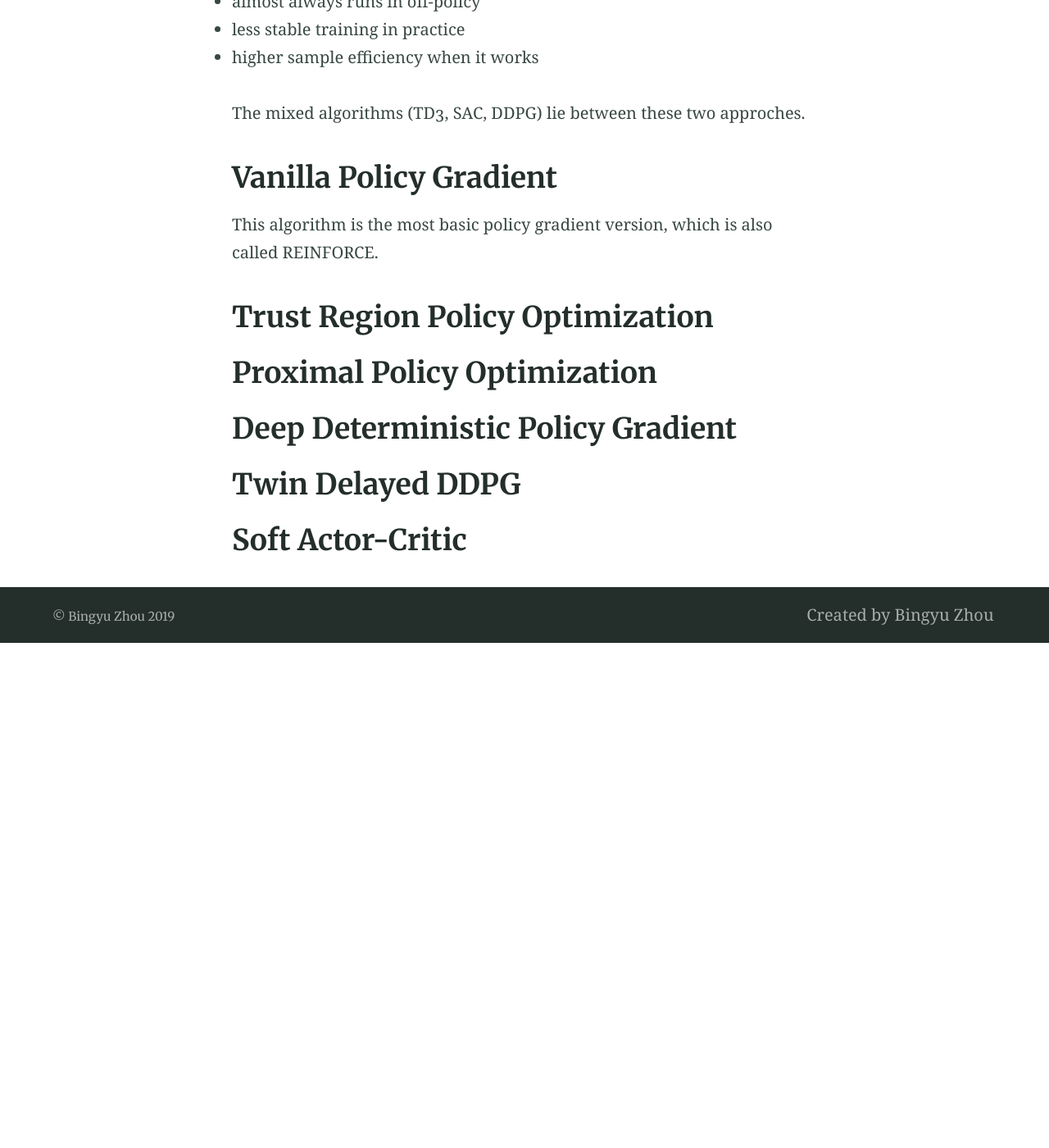
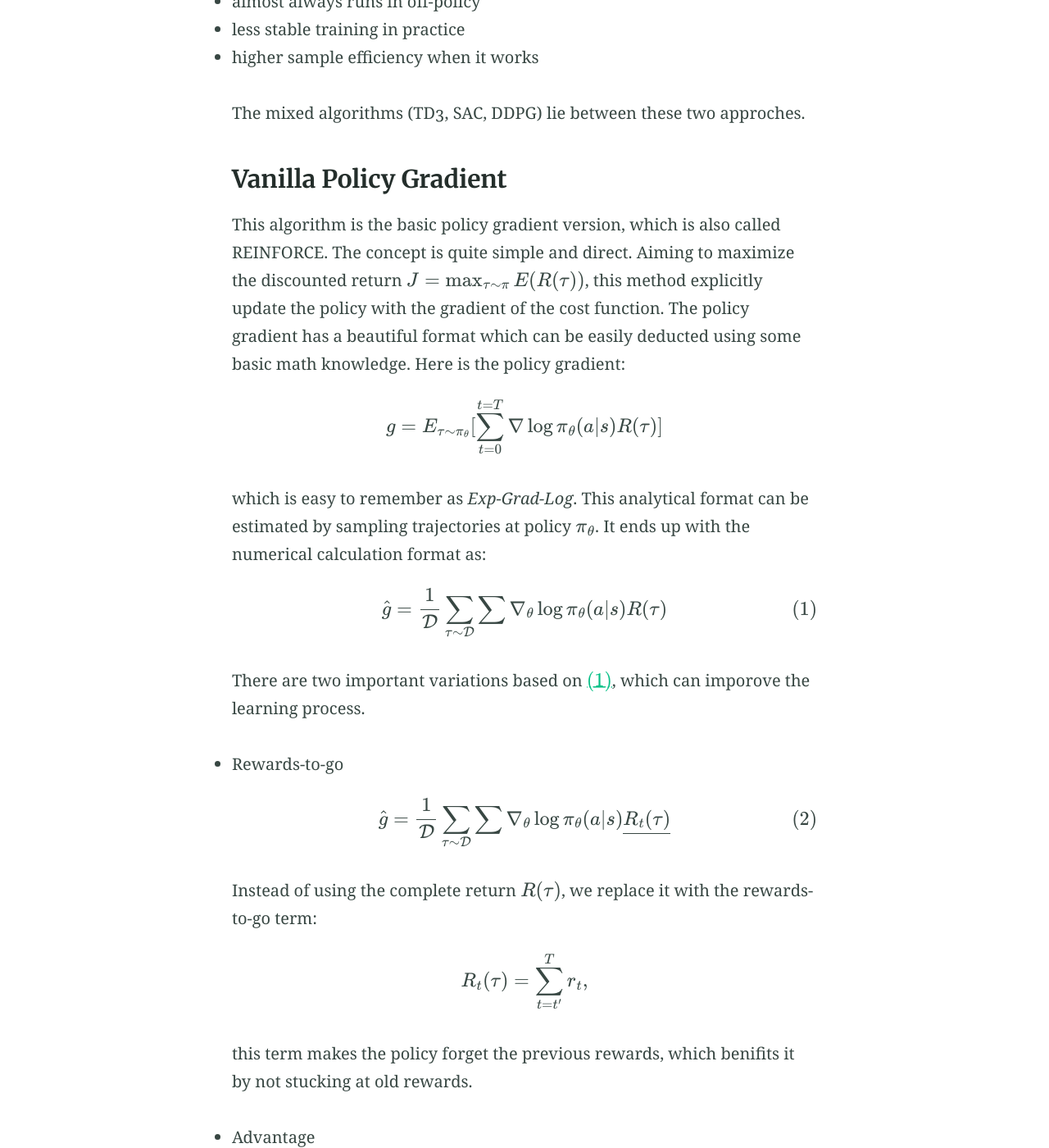
Before and after one commit to BingyuZhou/BingyuZhou.github.io, a Jekyll site: the page built from _posts/2019-01-24-DRL.md, in a window 1280 px wide and 1400 px high, scrolled down 1940 px. Shown: the whole window at 82% size. Built offline with Jekyll 4.4.1, drawn with Linux system fonts in a browser that asks for light colours; nearby versions of some CDN libraries; formulas are drawn with MathJax 3; comment, search, counter and statistics services are not loaded; before the commit the page ends 2724 px from its top, so only the background shows below that; some of the changed text lies outside the part shown.

Commit message:
new post

```diff
--- a/_layouts/post.html
+++ b/_layouts/post.html
@@ -7,8 +7,7 @@ comments: true
 <main class="main  container">
 
     <article class="article  article--post  content  typeset">
-        <script type="text/javascript" src="http://cdn.mathjax.org/mathjax/latest/MathJax.js?config=TeX-AMS-MML_HTMLorMML">
-        </script>
+
         <h1>{{ page.title }}</h1>
         {% include post-meta.html %}
         {{ content }}
--- a/_posts/2019-01-24-DRL.md
+++ b/_posts/2019-01-24-DRL.md
@@ -31,16 +31,61 @@ $$ a^* = \arg\max Q^*(s,a) $$
 
 The mixed algorithms (TD3, SAC, DDPG) lie between these two approches.
 
-## Vanilla Policy Gradient
+### Vanilla Policy Gradient
 
-This algorithm is the most basic policy gradient version, which is also called REINFORCE.
+This algorithm is the basic policy gradient version, which is also called REINFORCE. The concept is quite simple and direct. Aiming to maximize the discounted return
+$$ J = \max_{\tau \sim \pi} E(R(\tau)) $$,
+this method explicitly update the policy with the gradient of the cost function. The policy gradient has a beautiful format which can be easily deducted using some basic math
+knowledge. Here is the policy gradient:
 
-## Trust Region Policy Optimization
+$$ g = E_{\tau \sim \pi_\theta} [\sum_{t=0}^{t=T} \nabla \log \pi_\theta(a|s) R(\tau)] $$
 
-## Proximal Policy Optimization
+which is easy to remember as *Exp-Grad-Log*. This analytical format can be estimated by sampling trajectories at policy $$\pi_\theta $$. It ends up with the numerical calculation format as:
+\begin{equation}
+\hat{g} = \frac{1}{\mathcal{D}} \sum_{\tau \sim \mathcal{D}} \sum \nabla_\theta \log \pi_{\theta}(a|s) R(\tau)
+\label{eq:grad}
+\end{equation}
 
-## Deep Deterministic Policy Gradient
+There are two important variations based on \eqref{eq:grad}, which can imporove the learning process.
 
-## Twin Delayed DDPG
+- Rewards-to-go
+\begin{equation}
+\hat{g} = \frac{1}{\mathcal{D}} \sum_{\tau \sim \mathcal{D}} \sum \nabla_\theta \log \pi_{\theta}(a|s) \underline{R_t(\tau)}
+\label{eq:r-to-go}
+\end{equation}
 
-## Soft Actor-Critic
+Instead of using the complete return $$R(\tau)$$, we replace it with the rewards-to-go term:
+
+$$
+\begin{equation*}
+R_t(\tau) = \sum_{t=t'}^{T} r_t,
+\end{equation*}
+$$
+
+this term makes the policy forget the previous rewards, which benifits it by not stucking at old rewards.
+
+- Advantage
+\begin{equation}
+\hat{g} = \frac{1}{\mathcal{D}} \sum_{\tau \sim \mathcal{D}} \sum \nabla_\theta \log \pi_{\theta}(a|s) \underline{A(s_t, a_t)}
+\label{eq:adv}
+\end{equation}
+
+Advantage means that how much better it is to take a certain action, over randomly selecting actions on a state. It is a relative comparison compared with the absolute return by accumulating rewards.
+
+$$
+\begin{equation*}
+A(s_t, a_t) = Q(a_t, s_t) - V(s_t).
+\end{equation*}
+$$
+
+
+
+### Trust Region Policy Optimization
+
+### Proximal Policy Optimization
+
+### Deep Deterministic Policy Gradient
+
+### Twin Delayed DDPG
+
+### Soft Actor-Critic
```
Also changed, not shown: _layouts/default.html (+7 -0 lines).
